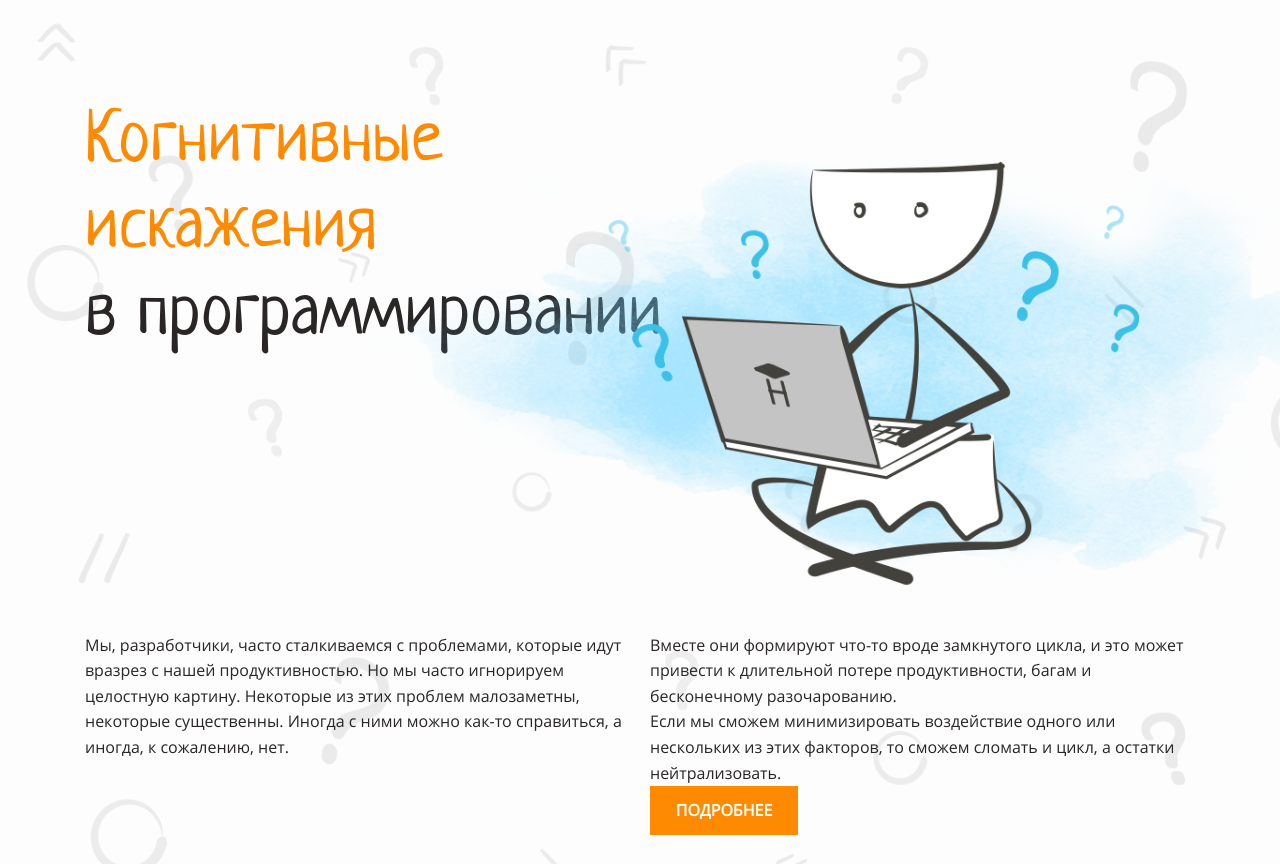
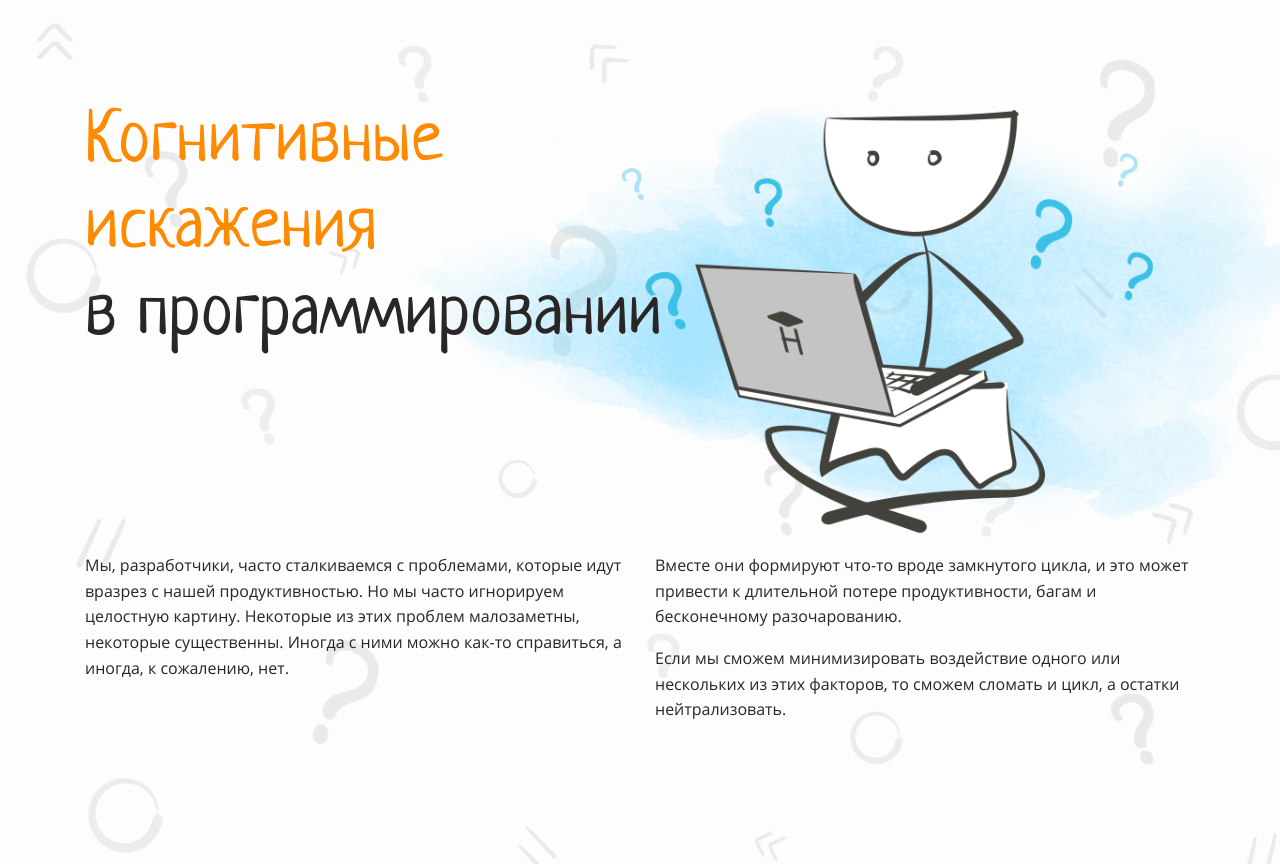
Before and after one commit to disheg/layout-designer-project-lvl1, a website: page src/index.html in a window 1280 px wide. Shown: the top 864 px of the page. Drawn offline with Linux system fonts and the light colour scheme.

Commit message:
fix header pixel perfect

```diff
--- a/src/index.html
+++ b/src/index.html
@@ -10,24 +10,23 @@
 </head>
 <body class="font">
     <header class="pos-r section-bg">
-        <div class="container ta-c">
-            <div class="header-title align-left">
-                <h1><span class="primary">Когнитивные<br>искажения</span><br>в программировании</h1>
-            </div>
+        <div class="container">
             <img
             class="header-img"
             src="./styles/images/main.png"
             alt="Когнитивное искажение"
           />
-            <div class="header-body">
-                <div class="columns">
+            <div class="header-title">
+                <h1><span class="primary">Когнитивные<br>искажения</span><br>в программировании</h1>
+            </div>
+            <div class="d-flex">
+                <div class="col mr-30">
                     <p>Мы, разработчики, часто сталкиваемся с проблемами, которые идут вразрез с нашей продуктивностью. Но мы часто игнорируем целостную картину. Некоторые из этих проблем малозаметны, некоторые существенны. Иногда с ними можно как-то справиться, а иногда, к сожалению, нет.</p>
-                    <br>
-                    <br>
-                    <br>
-                    <p>Вместе они формируют что-то вроде замкнутого цикла, и это может привести к длительной потере продуктивности, багам и бесконечному разочарованию.</p>
+                </div>
+                <div class="col">
+                    <p class="mb-16">Вместе они формируют что-то вроде замкнутого цикла, и это может привести к длительной потере продуктивности, багам и бесконечному разочарованию.</p>
                     <p>Если мы сможем минимизировать воздействие одного или нескольких из этих факторов, то сможем сломать и цикл, а остатки нейтрализовать.</p>
-                    <div class="btn"><a href="#navigation">Подробнее</a></div>
+                    <div class="btn mt-40"><a href="#navigation">Подробнее</a></div>
                 </div>
             </div>
         </div>
--- a/src/styles/style.css
+++ b/src/styles/style.css
@@ -101,6 +101,10 @@ a {
   background-color: var(--brown);
 }
 
+.bg-primary {
+  background-color: var(--primary);
+}
+
 .col {
   flex: 1 0 0;
 }
@@ -127,6 +131,10 @@ a {
 
 .mt-30 {
   margin-top: 30px;
+}
+
+.mt-40 {
+  margin-top: 40px;
 }
 
 .mb-16 {
@@ -213,18 +221,17 @@ a {
 /*** Header ***/
 
 .header-title {
-  position: absolute;
+  position: relative;
+
+  margin-bottom: 194px;
 }
 
 .header-img {
-  position: relative;
+  position: absolute;
+  top: 48px;
   right: -270px;
 
   height: 525px;
-}
-
-.header-body {
-  position: relative;
 }
 
 .columns {
@@ -254,8 +261,6 @@ a {
   font-size: 16px;
   font-family: Open Sans, sans-serif;
   text-transform: uppercase;
-
-  background-color: var(--primary);
 }
 
 .btn a {
@@ -331,8 +336,8 @@ a {
 
 .footer {
   width: 1110px;
+  margin: auto;
   padding: 100px 0;
-  margin: auto;
 }
 
 .footer-subscribe {
```
